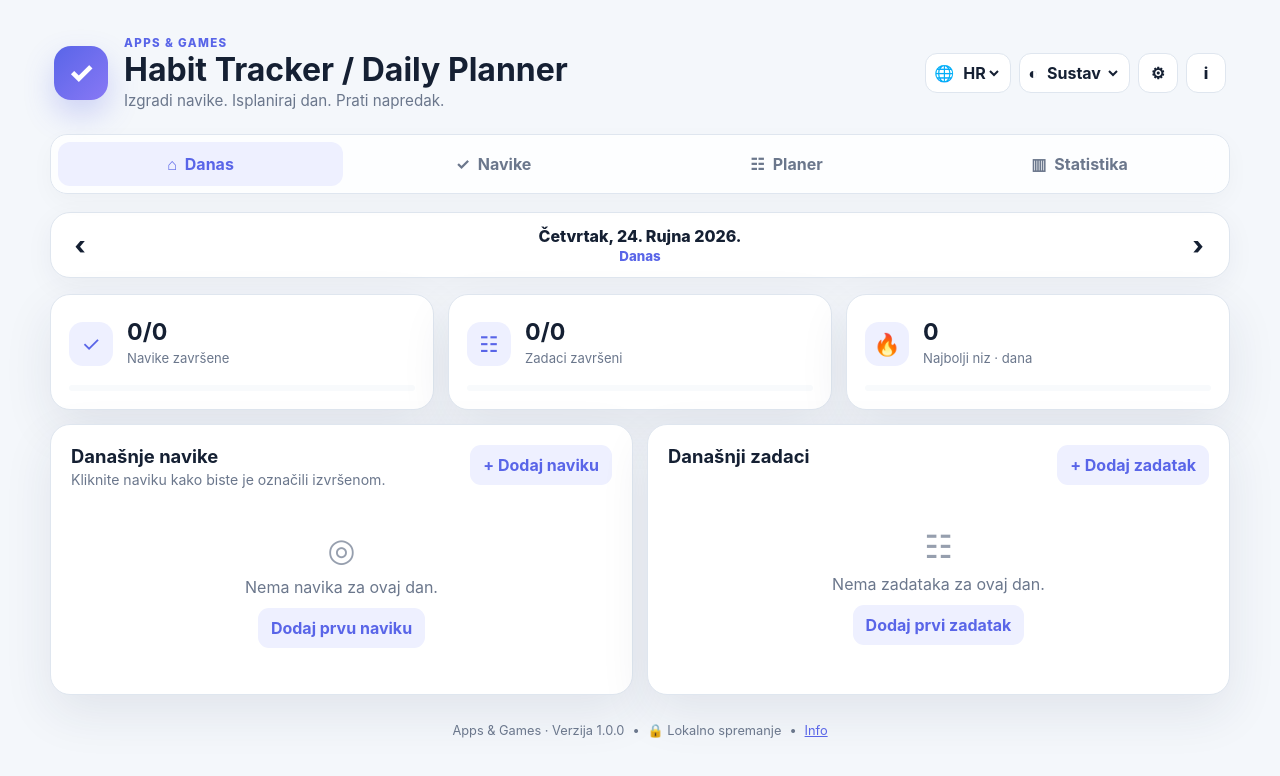
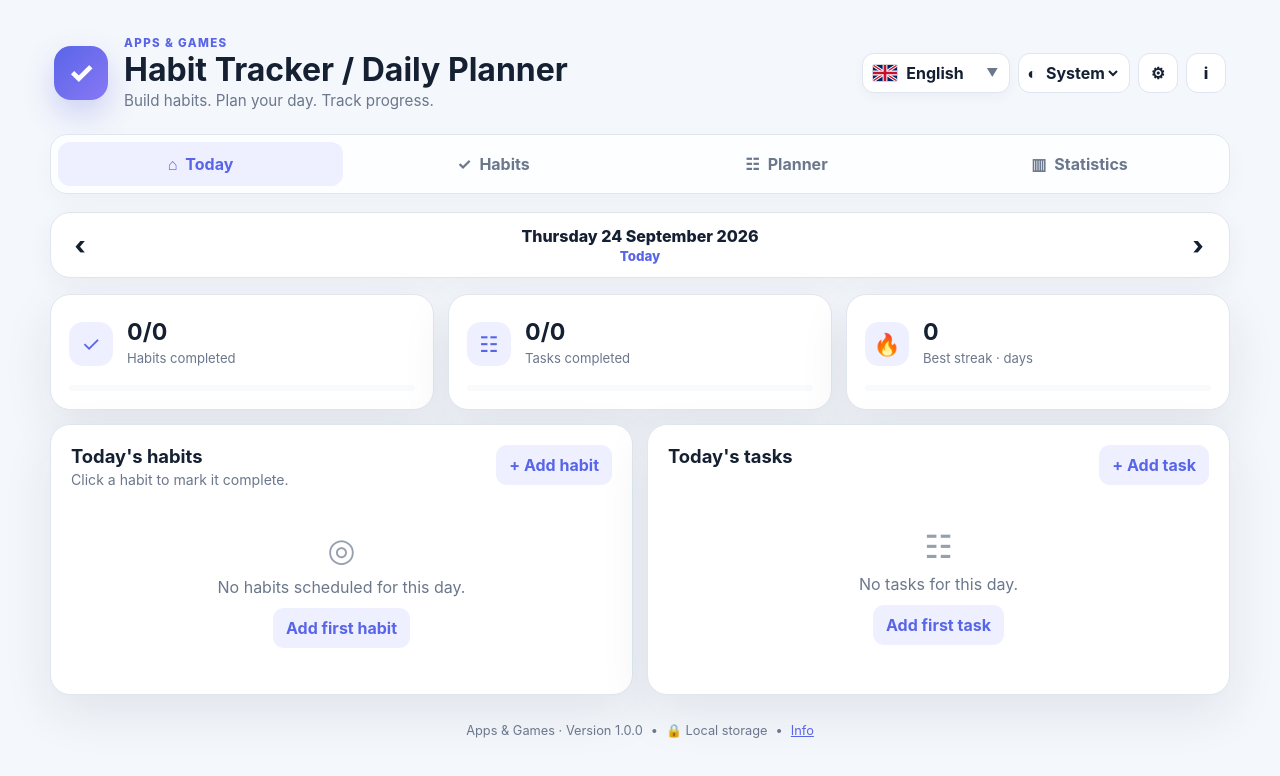
Before and after one commit to Soldatix/Habit-Tracker-Daily-Planner, a website built with Vite: page index.html in a window 1280 px wide. Built offline with nearby package versions, Linux system fonts and the light colour scheme.

Commit message:
Align Habit Tracker with Apps & Games v2 standard

```diff
--- /dev/null
+++ b/src/data/standard-ui-translations.js
@@ -0,0 +1,47 @@
+export const standardUiTranslations = {
+  hr: {
+    primaryNavigation: 'Glavna navigacija',
+    featuresTitle: 'Glavne funkcije',
+    featureHabits: 'Praćenje navika po danima',
+    featurePlanner: 'Dnevni planer zadataka',
+    featureStats: 'Statistika napretka i nizova',
+    featureBackup: 'Lokalni JSON backup i vraćanje podataka',
+    visitPortal: 'Posjeti Apps & Games',
+  },
+  en: {
+    primaryNavigation: 'Primary navigation',
+    featuresTitle: 'Key features',
+    featureHabits: 'Daily habit tracking',
+    featurePlanner: 'Daily task planner',
+    featureStats: 'Progress and streak statistics',
+    featureBackup: 'Local JSON backup and restore',
+    visitPortal: 'Visit Apps & Games',
+  },
+  de: {
+    primaryNavigation: 'Hauptnavigation',
+    featuresTitle: 'Hauptfunktionen',
+    featureHabits: 'Tägliches Gewohnheitstracking',
+    featurePlanner: 'Tagesplaner für Aufgaben',
+    featureStats: 'Fortschritts- und Serienstatistiken',
+    featureBackup: 'Lokale JSON-Sicherung und Wiederherstellung',
+    visitPortal: 'Apps & Games besuchen',
+  },
+  it: {
+    primaryNavigation: 'Navigazione principale',
+    featuresTitle: 'Funzioni principali',
+    featureHabits: 'Monitoraggio quotidiano delle abitudini',
+    featurePlanner: 'Planner giornaliero delle attività',
+    featureStats: 'Statistiche di progresso e serie',
+    featureBackup: 'Backup e ripristino JSON locale',
+    visitPortal: 'Visita Apps & Games',
+  },
+  es: {
+    primaryNavigation: 'Navegación principal',
+    featuresTitle: 'Funciones principales',
+    featureHabits: 'Seguimiento diario de hábitos',
+    featurePlanner: 'Planificador diario de tareas',
+    featureStats: 'Estadísticas de progreso y rachas',
+    featureBackup: 'Copia y restauración JSON local',
+    visitPortal: 'Visitar Apps & Games',
+  },
+};
--- /dev/null
+++ b/src/js/ag-language-menu.js
@@ -0,0 +1,211 @@
+const LANGUAGE_NAMES = {
+  hr: 'Hrvatski',
+  en: 'English',
+  de: 'Deutsch',
+  it: 'Italiano',
+  es: 'Español',
+};
+
+const FLAGS = {
+  hr: '<svg viewBox="0 0 30 20" aria-hidden="true" focusable="false"><rect width="30" height="6.667" fill="#ff0000"/><rect y="6.667" width="30" height="6.666" fill="#fff"/><rect y="13.333" width="30" height="6.667" fill="#171796"/><path d="M12 5.4h6v6.4c0 2.25-1.25 3.65-3 4.45-1.75-.8-3-2.2-3-4.45z" fill="#fff" stroke="#d1182b" stroke-width=".55"/><path d="M12.35 6h1.1v1.1h-1.1zm2.2 0h1.1v1.1h-1.1zm2.2 0h.9v1.1h-.9zm-3.3 1.1h1.1v1.1h-1.1zm2.2 0h1.1v1.1h-1.1zm-3.3 2.2h1.1v1.1h-1.1zm2.2 0h1.1v1.1h-1.1zm2.2 0h.9v1.1h-.9zm-3.3 1.1h1.1v1.1h-1.1zm2.2 0h1.1v1.1h-1.1z" fill="#d1182b"/></svg>',
+  en: '<svg viewBox="0 0 30 20" aria-hidden="true" focusable="false"><rect width="30" height="20" fill="#012169"/><path d="M0 0l30 20M30 0L0 20" stroke="#fff" stroke-width="4"/><path d="M0 0l30 20M30 0L0 20" stroke="#c8102e" stroke-width="1.6"/><path d="M15 0v20M0 10h30" stroke="#fff" stroke-width="6"/><path d="M15 0v20M0 10h30" stroke="#c8102e" stroke-width="3.4"/></svg>',
+  de: '<svg viewBox="0 0 30 20" aria-hidden="true" focusable="false"><rect width="30" height="6.667" fill="#000"/><rect y="6.667" width="30" height="6.666" fill="#dd0000"/><rect y="13.333" width="30" height="6.667" fill="#ffce00"/></svg>',
+  it: '<svg viewBox="0 0 30 20" aria-hidden="true" focusable="false"><rect width="10" height="20" fill="#009246"/><rect x="10" width="10" height="20" fill="#fff"/><rect x="20" width="10" height="20" fill="#ce2b37"/></svg>',
+  es: '<svg viewBox="0 0 30 20" aria-hidden="true" focusable="false"><rect width="30" height="5" fill="#aa151b"/><rect y="5" width="30" height="10" fill="#f1bf00"/><rect y="15" width="30" height="5" fill="#aa151b"/><rect x="8" y="7" width="2.1" height="4.5" rx=".25" fill="#aa151b"/><circle cx="9.05" cy="6.7" r="1" fill="#aa151b"/></svg>',
+};
+
+let globalHandlersBound = false;
+
+function installStyles() {
+  if (document.getElementById('ag-language-menu-styles')) return;
+  const style = document.createElement('style');
+  style.id = 'ag-language-menu-styles';
+  style.textContent = [
+    '.ag-language-native{position:absolute!important;width:1px!important;height:1px!important;opacity:0!important;pointer-events:none!important;overflow:hidden!important;padding:0!important;margin:0!important;border:0!important}',
+    '.ag-language-menu{position:relative;min-width:0}',
+    '.ag-language-button{min-width:148px;height:40px;display:flex;align-items:center;gap:9px;border:1px solid var(--line);border-radius:12px;padding:7px 34px 7px 10px;background:var(--surface);color:var(--text);font:inherit;font-weight:700;cursor:pointer;text-align:left;position:relative;white-space:nowrap;box-shadow:0 4px 12px rgba(34,48,76,.04)}',
+    '.ag-language-button:hover{border-color:var(--primary)}',
+    '.ag-language-button:focus-visible{outline:3px solid color-mix(in srgb,var(--primary) 35%,transparent);outline-offset:2px}',
+    '.ag-language-button .ag-flag,.ag-language-option .ag-flag{width:24px;height:16px;flex:0 0 24px;display:inline-flex;border-radius:2px;overflow:hidden;box-shadow:0 0 0 1px rgba(0,0,0,.16)}',
+    '.ag-language-button .ag-flag svg,.ag-language-option .ag-flag svg{width:100%;height:100%;display:block}',
+    '.ag-language-chevron{position:absolute;right:11px;top:50%;transform:translateY(-50%);font-size:.72rem;color:var(--muted)}',
+    '.ag-language-options{position:absolute;z-index:10000;right:0;top:calc(100% + 5px);min-width:100%;width:max-content;max-width:min(230px,calc(100vw - 20px));background:var(--surface);border:1px solid var(--line);border-radius:11px;box-shadow:var(--shadow);padding:5px;display:none}',
+    '.ag-language-menu.open .ag-language-options{display:grid}',
+    '.ag-language-option{min-width:170px;min-height:40px;display:flex;align-items:center;gap:9px;padding:7px 10px;border:0;border-radius:8px;background:transparent;color:var(--text);font:inherit;text-align:left;cursor:pointer}',
+    '.ag-language-option:hover,.ag-language-option:focus-visible{outline:none;background:var(--surface-2)}',
+    '.ag-language-option:focus-visible{box-shadow:inset 0 0 0 2px color-mix(in srgb,var(--primary) 45%,transparent)}',
+    '.ag-language-option.selected{background:var(--primary-soft);color:var(--primary);font-weight:750}',
+    '@media(max-width:590px){.ag-language-button{min-width:134px;height:36px;padding:6px 30px 6px 8px;gap:7px;font-size:.76rem}.ag-language-option{min-width:150px}.ag-language-button .ag-flag,.ag-language-option .ag-flag{width:22px;height:15px;flex-basis:22px}}'
+  ].join('');
+  document.head.appendChild(style);
+}
+
+function flagMarkup(language) {
+  return '<span class="ag-flag">' + (FLAGS[language] || FLAGS.en) + '</span>';
+}
+
+function closeMenu(menu, restoreFocus) {
+  menu.classList.remove('open');
+  const button = menu.querySelector('.ag-language-button');
+  if (button) {
+    button.setAttribute('aria-expanded', 'false');
+    if (restoreFocus) button.focus();
+  }
+}
+
+function closeAll(except) {
+  document.querySelectorAll('.ag-language-menu.open').forEach((menu) => {
+    if (menu !== except) closeMenu(menu, false);
+  });
+}
+
+function bindGlobalHandlers() {
+  if (globalHandlersBound) return;
+  globalHandlersBound = true;
+  document.addEventListener('pointerdown', (event) => {
+    document.querySelectorAll('.ag-language-menu.open').forEach((menu) => {
+      if (!menu.contains(event.target)) closeMenu(menu, false);
+    });
+  });
+  document.addEventListener('keydown', (event) => {
+    if (event.key !== 'Escape') return;
+    const menu = document.querySelector('.ag-language-menu.open');
+    if (!menu) return;
+    event.preventDefault();
+    closeMenu(menu, true);
+  });
+}
+
+function enhanceSelect(select) {
+  if (!select || select.dataset.agLanguageEnhanced === 'true') return;
+  select.dataset.agLanguageEnhanced = 'true';
+  select.classList.add('ag-language-native');
+  select.tabIndex = -1;
+
+  Array.from(select.options).forEach((option) => {
+    if (LANGUAGE_NAMES[option.value]) option.textContent = LANGUAGE_NAMES[option.value];
+  });
+
+  const menu = document.createElement('div');
+  menu.className = 'ag-language-menu';
+
+  const button = document.createElement('button');
+  button.type = 'button';
+  button.id = (select.id || 'agLanguage') + 'MenuButton';
+  button.className = 'ag-language-button';
+  button.setAttribute('aria-haspopup', 'listbox');
+  button.setAttribute('aria-expanded', 'false');
+  button.setAttribute('aria-label', select.getAttribute('aria-label') || 'Language');
+
+  const options = document.createElement('div');
+  options.className = 'ag-language-options';
+  options.id = (select.id || 'agLanguage') + 'Options';
+  options.setAttribute('role', 'listbox');
+  options.setAttribute('aria-label', select.getAttribute('aria-label') || 'Language');
+  button.setAttribute('aria-controls', options.id);
+
+  Object.entries(LANGUAGE_NAMES).forEach(([language, name]) => {
+    const optionButton = document.createElement('button');
+    optionButton.type = 'button';
+    optionButton.className = 'ag-language-option';
+    optionButton.dataset.language = language;
+    optionButton.setAttribute('role', 'option');
+    optionButton.tabIndex = -1;
+    optionButton.innerHTML = flagMarkup(language) + '<span>' + name + '</span>';
+    options.appendChild(optionButton);
+  });
+
+  const items = () => Array.from(options.querySelectorAll('.ag-language-option'));
+
+  function updateDisplay() {
+    const language = LANGUAGE_NAMES[select.value] ? select.value : 'en';
+    button.innerHTML = flagMarkup(language) + '<span>' + LANGUAGE_NAMES[language] + '</span><span class="ag-language-chevron" aria-hidden="true">▼</span>';
+    items().forEach((optionButton) => {
+      const selected = optionButton.dataset.language === language;
+      optionButton.classList.toggle('selected', selected);
+      optionButton.setAttribute('aria-selected', selected ? 'true' : 'false');
+    });
+  }
+
+  function focusItem(index) {
+    const optionItems = items();
+    if (!optionItems.length) return;
+    const normalized = (index + optionItems.length) % optionItems.length;
+    optionItems[normalized].focus({ preventScroll: true });
+  }
+
+  function openMenu() {
+    closeAll(menu);
+    menu.classList.add('open');
+    button.setAttribute('aria-expanded', 'true');
+    const optionItems = items();
+    const selectedIndex = Math.max(0, optionItems.findIndex((item) => item.dataset.language === select.value));
+    queueMicrotask(() => focusItem(selectedIndex));
+  }
+
+  options.addEventListener('click', (event) => {
+    const optionButton = event.target.closest('.ag-language-option');
+    if (!optionButton) return;
+    event.preventDefault();
+    const language = optionButton.dataset.language;
+    if (!LANGUAGE_NAMES[language]) return;
+    select.value = language;
+    closeMenu(menu, false);
+    button.focus();
+    select.dispatchEvent(new Event('change', { bubbles: true }));
+  });
+
+  button.addEventListener('click', (event) => {
+    event.preventDefault();
+    if (menu.classList.contains('open')) closeMenu(menu, false);
+    else openMenu();
+  });
+
+  button.addEventListener('keydown', (event) => {
+    if (['ArrowDown', 'ArrowUp', 'Enter', ' '].includes(event.key)) {
+      event.preventDefault();
+      openMenu();
+    } else if (event.key === 'Escape') {
+      event.preventDefault();
+      closeMenu(menu, false);
+    }
+  });
+
+  options.addEventListener('keydown', (event) => {
+    const optionItems = items();
+    const current = optionItems.indexOf(document.activeElement);
+    if (event.key === 'ArrowDown') {
+      event.preventDefault();
+      focusItem(current + 1);
+    } else if (event.key === 'ArrowUp') {
+      event.preventDefault();
+      focusItem(current - 1);
+    } else if (event.key === 'Home') {
+      event.preventDefault();
+      focusItem(0);
+    } else if (event.key === 'End') {
+      event.preventDefault();
+      focusItem(optionItems.length - 1);
+    } else if (event.key === 'Enter' || event.key === ' ') {
+      event.preventDefault();
+      document.activeElement && document.activeElement.click();
+    } else if (event.key === 'Escape') {
+      event.preventDefault();
+      event.stopPropagation();
+      closeMenu(menu, true);
+    } else if (event.key === 'Tab') {
+      closeMenu(menu, false);
+    }
+  });
+
+  select.addEventListener('change', updateDisplay);
+  select.insertAdjacentElement('afterend', menu);
+  menu.append(button, options);
+  updateDisplay();
+}
+
+export function enhanceLanguageMenus(root = document) {
+  installStyles();
+  bindGlobalHandlers();
+  root.querySelectorAll('select[data-ag-language-menu]').forEach(enhanceSelect);
+}
--- a/src/js/storage.js
+++ b/src/js/storage.js
@@ -10,7 +10,7 @@ const TIME_RE = /^(?:[01]\d|2[0-3]):[0-5]\d$/;
 export function createDefaultState() {
   return {
     schemaVersion: 1,
-    settings: { language: 'hr', theme: 'system' },
+    settings: { language: 'en', theme: 'system' },
     habits: [],
     completions: {},
     tasks: [],
@@ -135,7 +135,7 @@ export function normalizeState(value, { strict = false } = {}) {
   if (strict && (!Array.isArray(value.habits) || !Array.isArray(value.tasks) || !isPlainObject(value.completions))) throw new Error('INVALID_BACKUP');
 
   const settings = {
-    language: LANGUAGES.has(value.settings?.language) ? value.settings.language : 'hr',
+    language: LANGUAGES.has(value.settings?.language) ? value.settings.language : 'en',
     theme: THEMES.has(value.settings?.theme) ? value.settings.theme : 'system',
   };
 
--- a/src/main.js
+++ b/src/main.js
@@ -4,6 +4,8 @@ import './styles/components.css';
 import './styles/support.css';
 import './styles/responsive.css';
 import { translations, localeMap } from './data/translations.js';
+import { standardUiTranslations } from './data/standard-ui-translations.js';
+import { enhanceLanguageMenus } from './js/ag-language-menu.js';
 import { loadState, saveState, createDefaultState, normalizeState, STORAGE_KEY } from './js/storage.js';
 import { applyTheme, watchSystemTheme } from './js/theme.js';
 import { toDateKey, shiftDate, formatDate, fromDateKey } from './js/dates.js';
@@ -58,8 +60,10 @@ function t(key) {
   const language = state.settings.language;
   return translations[language]?.[key]
     ?? supplementalTranslations[language]?.[key]
+    ?? standardUiTranslations[language]?.[key]
     ?? translations.en[key]
     ?? supplementalTranslations.en[key]
+    ?? standardUiTranslations.en[key]
     ?? key;
 }
 
@@ -215,12 +219,11 @@ function render({ preserveTransient = false } = {}) {
           </div>
         </div>
         <div class="top-actions">
-          <label class="compact-control" title="${t('language')}">
-            <span aria-hidden="true">🌐</span>
-            <select id="languageSelect" aria-label="${t('language')}">
-              ${[['hr','HR'],['en','EN'],['de','DE'],['it','IT'],['es','ES']].map(([value,label]) => `<option value="${value}" ${state.settings.language === value ? 'selected' : ''}>${label}</option>`).join('')}
+          <div title="${t('language')}">
+            <select id="languageSelect" data-ag-language-menu aria-label="${t('language')}">
+              ${[['hr','Hrvatski'],['en','English'],['de','Deutsch'],['it','Italiano'],['es','Español']].map(([value,label]) => `<option value="${value}" ${state.settings.language === value ? 'selected' : ''}>${label}</option>`).join('')}
             </select>
-          </label>
+          </div>
           <label class="compact-control" title="${t('theme')}">
             <span aria-hidden="true">◐</span>
             <select id="themeSelect" aria-label="${t('theme')}">
@@ -234,7 +237,7 @@ function render({ preserveTransient = false } = {}) {
         </div>
       </header>
 
-      <nav class="tabs" aria-label="Primary">
+      <nav class="tabs" aria-label="${t('primaryNavigation')}">
         ${tabButton('today', '⌂', t('today'))}
         ${tabButton('habits', '✓', t('habits'))}
         ${tabButton('planner', '☷', t('planner'))}
@@ -259,6 +262,7 @@ function render({ preserveTransient = false } = {}) {
     <div class="toast" id="toast" role="status" aria-live="polite"></div>
   `;
   bindEvents();
+  enhanceLanguageMenus(app);
   if (transient) restoreTransientUi(transient);
 }
 
@@ -586,7 +590,8 @@ function showInfoModal() {
   root.innerHTML = `<div class="modal-backdrop" id="modalBackdrop"><section class="modal card" role="dialog" aria-modal="true" aria-labelledby="infoTitle">
     <div class="modal-header"><div><div class="eyebrow">Apps & Games</div><h2 id="infoTitle">${t('info')}</h2></div><button class="icon-button ghost" id="closeModal" aria-label="${t('close')}">×</button></div>
     <div class="info-grid">
-      <div class="info-block"><span>✓</span><div><h3>${t('aboutTitle')}</h3><p>${t('aboutText')}</p></div></div>
+      <div class="info-block"><span>✓</span><div><h3>${t('aboutTitle')}</h3><p>${t('aboutText')}</p><a class="info-link" href="https://appsandgames.org/" target="_blank" rel="noopener noreferrer">${t('visitPortal')} ↗</a></div></div>
+      <div class="info-block"><span>★</span><div><h3>${t('featuresTitle')}</h3><ul class="info-features"><li>${t('featureHabits')}</li><li>${t('featurePlanner')}</li><li>${t('featureStats')}</li><li>${t('featureBackup')}</li></ul></div></div>
       <div class="info-block"><span>🌐</span><div><h3>${t('languageNoteTitle')}</h3><p>${t('languageNoteText')}</p></div></div>
       <div class="info-block"><span>🔒</span><div><h3>${t('privacyTitle')}</h3><p>${t('privacyText')}</p></div></div>
       <div class="info-block"><span>⬇</span><div><h3>${t('installTitle')}</h3><p>${t('installText')}</p></div></div>
--- a/src/styles/components.css
+++ b/src/styles/components.css
@@ -84,6 +84,9 @@
 .info-block > span { font-size: 1.3rem; }
 .info-block h3 { margin: 0 0 4px; font-size: .95rem; }
 .info-block p { margin: 0; color: var(--muted); font-size: .86rem; line-height: 1.5; }
+.info-features { margin: 0; padding-left: 18px; color: var(--muted); font-size: .86rem; line-height: 1.55; }
+.info-features li + li { margin-top: 3px; }
+.info-link { display: inline-flex; margin-top: 9px; color: var(--primary); font-size: .84rem; font-weight: 750; }
 .data-details { margin-top: 16px; border-top: 1px solid var(--line); padding-top: 12px; }
 .data-details summary { cursor: pointer; color: var(--primary); font-weight: 760; }
 .data-tools { padding-top: 12px; }
```
Also changed, not shown: index.html (+1 -1 lines).
